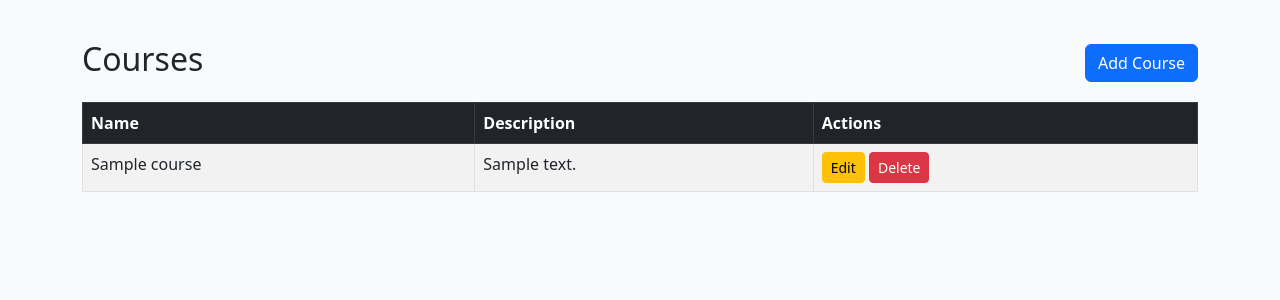
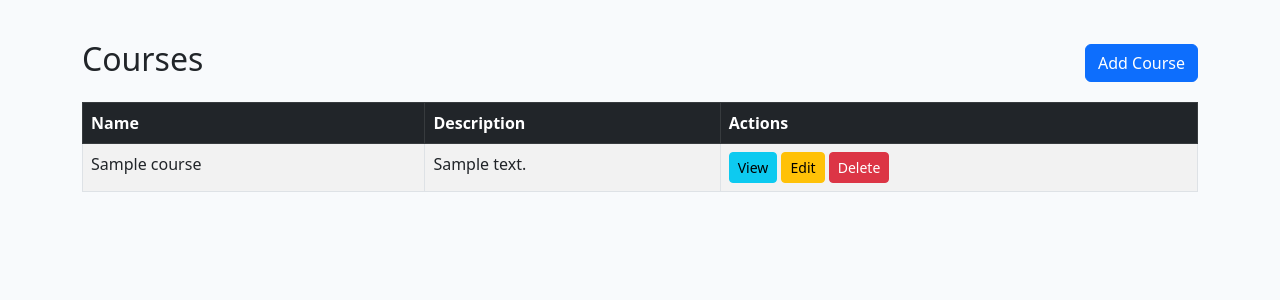
Before and after one commit to rafael-a-g-n/DjangoCRUD, a Django app: page /courses/ in a window 1280 px wide. Shown: the part 56-356 px from the top of the page. Run offline with Django 4.2, Linux system fonts and the light colour scheme; tables that the repository leaves empty hold one stand-in row (values such as "Sample post").

Commit message:
Add Detail button to courses

```diff
--- a/crud/templates/crud/course_list.html
+++ b/crud/templates/crud/course_list.html
@@ -19,6 +19,7 @@
             <td>{{ course.name }}</td>
             <td>{{ course.description }}</td>
             <td>
+                <a href="{% url 'crud:course_detail' course.pk %}" class="btn btn-sm btn-info">View</a>
                 <a href="{% url 'crud:course_update' course.pk %}" class="btn btn-sm btn-warning">Edit</a>
                 <a href="{% url 'crud:course_delete' course.pk %}" class="btn btn-sm btn-danger">Delete</a>
             </td>
```
